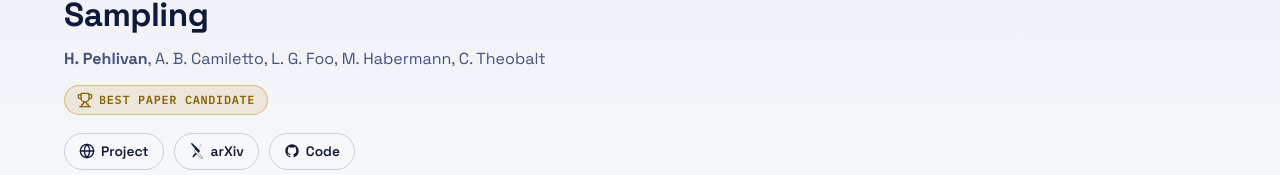
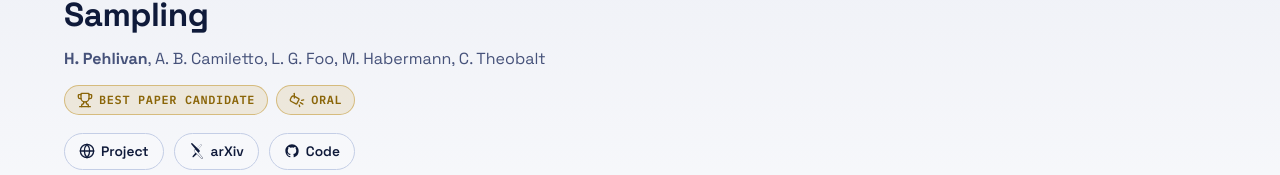
Before and after one commit to hamzapehlivan/hamzapehlivan.github.io, a Next.js app: page /results/lm-rs/ in a window 1280 px wide. Shown: the part 135-310 px from the top of the page. Built offline with nearby package versions, Linux system fonts and the light colour scheme.

Commit message:
Add support for multiple publication highlights with icons

```diff
--- a/src/app/globals.css
+++ b/src/app/globals.css
@@ -940,11 +940,17 @@ button:focus-visible {
   line-height: 1.5;
 }
 
+.results-page-highlights {
+  display: flex;
+  flex-wrap: wrap;
+  gap: 8px;
+  margin: 0 0 18px;
+}
+
 .results-page-highlight {
   display: inline-flex;
   align-items: center;
   gap: 6px;
-  margin: 0 0 18px;
   padding: 5px 12px;
   border: 1px solid color-mix(in srgb, #b8860b 45%, transparent);
   border-radius: 999px;
--- a/src/components/publication-card.tsx
+++ b/src/components/publication-card.tsx
@@ -1,8 +1,8 @@
 import Image from "next/image";
-import { ArrowUpRight, FileText, Globe, Trophy } from "lucide-react";
+import { ArrowUpRight, FileText, Globe, Spotlight, Trophy } from "lucide-react";
 import { ArxivIcon, GithubIcon } from "@/components/brand-icons";
 import { ResultsButton } from "@/components/results-button";
-import type { Publication } from "@/lib/content";
+import type { Publication, PublicationHighlight } from "@/lib/content";
 
 function LinkIcon({ label }: { label: string }) {
   const className = "icon-xs";
@@ -36,6 +36,31 @@ function HighlightedAuthors({ authors }: { authors: string }) {
   );
 }
 
+function HighlightIcon({ icon }: { icon: PublicationHighlight["icon"] }) {
+  if (icon === "spotlight") {
+    return <Spotlight aria-hidden="true" className="icon-xs" />;
+  }
+  return <Trophy aria-hidden="true" className="icon-xs" />;
+}
+
+function HighlightBadges({
+  highlights,
+}: {
+  highlights?: PublicationHighlight[];
+}) {
+  if (!highlights?.length) return null;
+  return (
+    <>
+      {highlights.map((highlight) => (
+        <span key={highlight.label} className="paper-highlight">
+          <HighlightIcon icon={highlight.icon} />
+          {highlight.label}
+        </span>
+      ))}
+    </>
+  );
+}
+
 type PublicationCardProps = {
   publication: Publication;
 };
@@ -61,12 +86,7 @@ export function PublicationCard({ publication }: PublicationCardProps) {
           {publication.status && publication.status !== "Published" ? (
             <span className="paper-status">{publication.status}</span>
           ) : null}
-          {publication.highlight ? (
-            <span className="paper-highlight">
-              <Trophy aria-hidden="true" className="icon-xs" />
-              {publication.highlight}
-            </span>
-          ) : null}
+          <HighlightBadges highlights={publication.highlights} />
         </div>
         <h3>{publication.title}</h3>
         <p className="paper-authors">
--- a/src/components/results-page-content.tsx
+++ b/src/components/results-page-content.tsx
@@ -1,5 +1,5 @@
 import Link from "next/link";
-import { ArrowLeft, FileText, Globe, Trophy } from "lucide-react";
+import { ArrowLeft, FileText, Globe, Spotlight, Trophy } from "lucide-react";
 import { ArxivIcon, GithubIcon } from "@/components/brand-icons";
 import {
   ResultImage,
@@ -8,6 +8,7 @@ import {
 } from "@/components/result-media";
 import type {
   Publication,
+  PublicationHighlight,
   ResultGallery,
   ResultMedia,
 } from "@/lib/content";
@@ -28,7 +29,7 @@ export function ResultsPageHeader({ paper }: { paper: Publication }) {
           <PaperAuthors authors={paper.authors} />
           <EqualContributionNote show={paper.equalContribution} />
         </p>
-        <HighlightBadge text={paper.highlight} />
+        <HighlightBadges highlights={paper.highlights} />
         <div className="results-page-links">
           <PaperLinks paper={paper} />
         </div>
@@ -55,13 +56,28 @@ function EqualContributionNote({ show }: { show?: boolean }) {
   return <span className="paper-note"> &nbsp;* equal contribution</span>;
 }
 
-function HighlightBadge({ text }: { text?: string }) {
-  if (!text) return null;
+function HighlightIcon({ icon }: { icon: PublicationHighlight["icon"] }) {
+  if (icon === "spotlight") {
+    return <Spotlight aria-hidden="true" className="icon-xs" />;
+  }
+  return <Trophy aria-hidden="true" className="icon-xs" />;
+}
+
+function HighlightBadges({
+  highlights,
+}: {
+  highlights?: PublicationHighlight[];
+}) {
+  if (!highlights?.length) return null;
   return (
-    <p className="results-page-highlight">
-      <Trophy aria-hidden="true" className="icon-xs" />
-      {text}
-    </p>
+    <div className="results-page-highlights">
+      {highlights.map((highlight) => (
+        <span key={highlight.label} className="results-page-highlight">
+          <HighlightIcon icon={highlight.icon} />
+          {highlight.label}
+        </span>
+      ))}
+    </div>
   );
 }
 
--- a/src/lib/content.ts
+++ b/src/lib/content.ts
@@ -19,6 +19,11 @@ export type ResultGallery = {
   items: ResultMedia[];
 };
 
+export type PublicationHighlight = {
+  label: "Best Paper Candidate" | "Oral";
+  icon: "trophy" | "spotlight";
+};
+
 export type Publication = {
   slug: string;
   title: string;
@@ -32,7 +37,7 @@ export type Publication = {
   links: LinkItem[];
   focus: string[];
   equalContribution?: boolean;
-  highlight?: string;
+  highlights?: PublicationHighlight[];
   results?: ResultGallery[];
 };
 
@@ -134,7 +139,10 @@ export const publications: Publication[] = [
     venueShort: "3DV",
     year: 2026,
     status: "Published",
-    highlight: "Best Paper Candidate",
+    highlights: [
+      { label: "Best Paper Candidate", icon: "trophy" },
+      { label: "Oral", icon: "spotlight" },
+    ],
     image: "/papers/lm-is.png",
     imageAlt: "Gaussian splatting optimization result comparison",
     links: [
```
